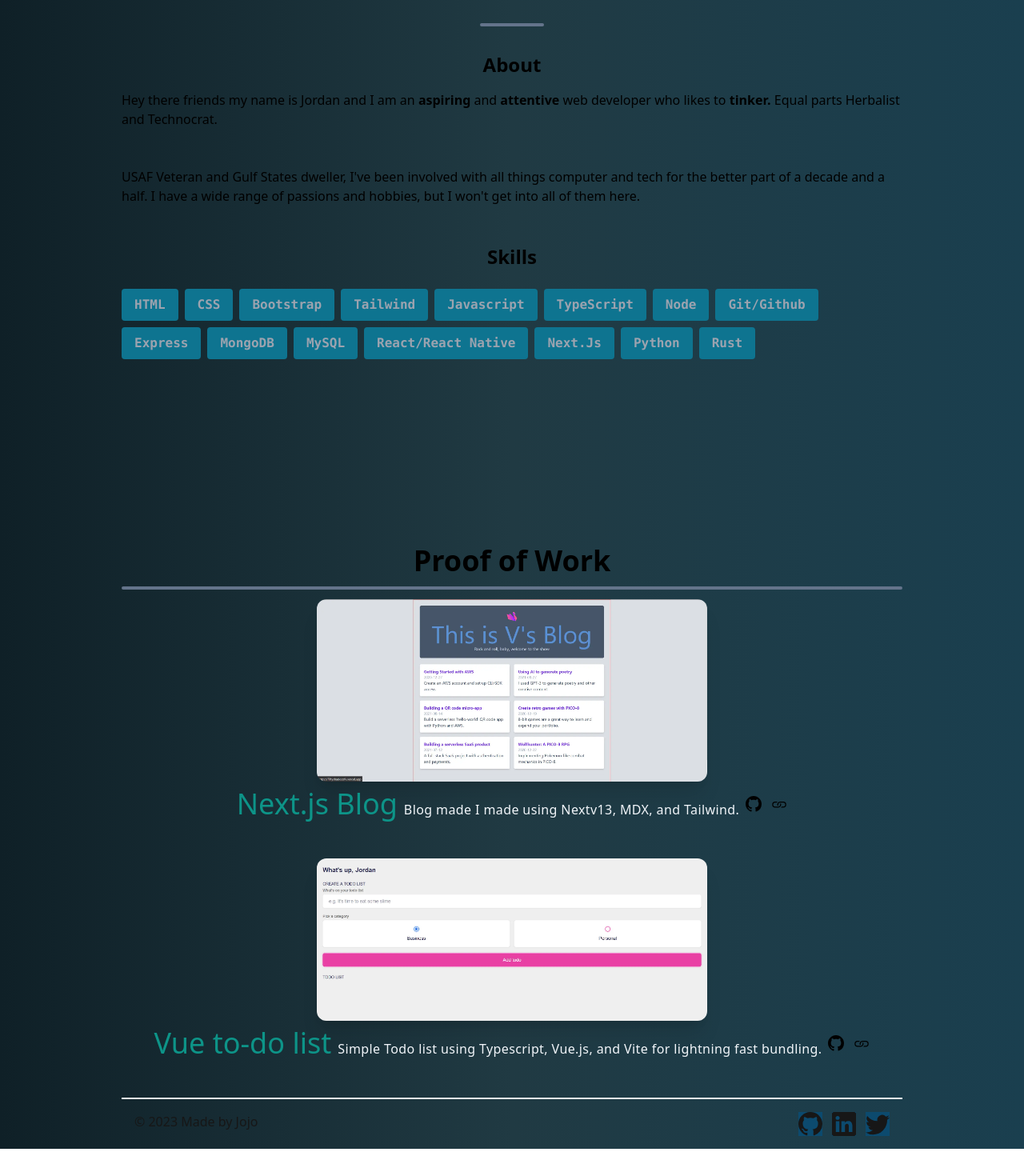
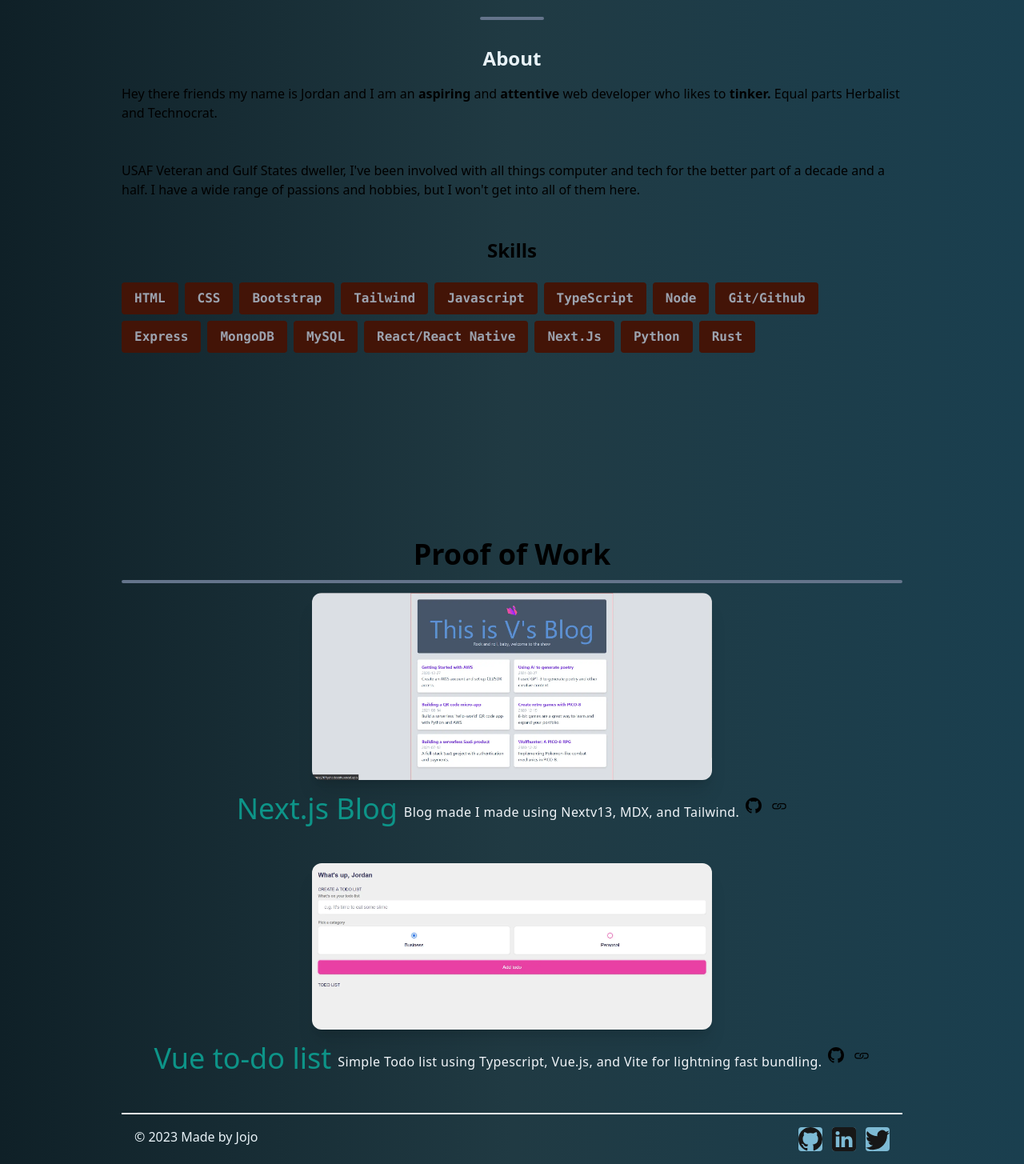
Before and after one commit to Vintagejojo/newportfolio23, a Next.js app: page / in a window 1280 px wide. Shown: the part 618-2073 px from the top of the page at 80% size. Built offline with nearby package versions, Linux system fonts and the light colour scheme.

Commit message:
Footer
Small changes to the footer

```diff
--- a/app/globals.css
+++ b/app/globals.css
@@ -6,6 +6,7 @@
   --foreground-rgb: 0, 0, 0;
   --background-start-rgb: 214, 219, 220;
   --background-end-rgb: 255, 255, 255;
+  --skybluehue-icon-rgb:125, 186, 212;
 }
 
 @media (prefers-color-scheme: dark) {
@@ -13,6 +14,7 @@
     --foreground-rgb: 255, 255, 255;
     --background-start-rgb: 0, 0, 0;
     --background-end-rgb: 0, 0, 0;
+    --skybluehue-icon-rgb:125, 186, 212;
   }
 }
 
@@ -20,3 +22,16 @@
   color: rgb(var(--foreground-rgb));
   background: linear-gradient(to right, #0f2027, #203a43, #1a3f4f);
 }
+
+
+.image-wrapper {
+  position: relative;
+  width: 100%;
+  height: 0;
+  padding-bottom: 100%; /* Maintain the aspect ratio (1:1) for square images */
+  overflow: hidden;
+}
+
+/* .icon-color {
+  background: #7DBAD4;
+} */
--- a/app/layout.jsx
+++ b/app/layout.jsx
@@ -1,5 +1,6 @@
 import './globals.css'
 import Footer from '@/components/Footer'
+
 
 
 export default function RootLayout({ children }) {
--- /dev/null
+++ b/app/page-wrapper.jsx
@@ -0,0 +1,21 @@
+"use client";
+
+import { motion, useScroll } from "framer-motion";
+
+
+export default function Pagewrapper({children}) {
+
+    const { scrollYProgress } = useScroll();
+    <>
+
+        <motion.div
+        className="progress-bar"
+        style={{ scaleX: scrollYProgress }}
+        >
+            {children}
+        </motion.div>
+
+
+    </>
+
+}
--- a/app/page.jsx
+++ b/app/page.jsx
@@ -1,6 +1,7 @@
 import Hero from "@/components/Hero"
 import AboutMe from "@/components/AboutMe"
 import Projects from "@/components/Projects"
+
 
 
 export default function Homepage() {
--- a/components/AboutMe.jsx
+++ b/components/AboutMe.jsx
@@ -23,20 +23,20 @@
     return (
         <section id="about_me">
             <div className="my-10 md:pb-48">
-                <h1 className=" mb-12 sm:mb-8 text-center font-bold text-4xl">
+                <h1 className=" mb-12 sm:mb-8 text-center text-generalbg font-bold text-4xl">
                     Get to know me....
-                <hr className="w-20 h-1 my-6 mx-auto bg-slate-500 border-0 rounded" />
+                <hr className="w-20 h-1 my-4 mx-auto bg-slate-500 border-0 rounded" />
                 </h1>
                 <div className="flex flex-row md:flex-col justify-center align-top items-stretch">
                     {/* first section lives below */}
                     <div className="sm:w-1/2 md:w-full md:mb-12">
-                    <h2 className=" text-2xl font-bold mb-8 sm:mb-4 text-center">
+                    <h2 className=" text-2xl font-bold mb-8 sm:mb-4 text-center text-generalbg">
                             About
                     </h2>
                         <p>Hey there friends my name is Jordan and I am an
-                            <span className="font-bold"> aspiring </span> and
-                            <span className="font-bold"> attentive </span> web developer who likes to
-                            <span className="font-bold"> tinker. </span> Equal parts Herbalist and Technocrat.
+                            <span className="font-extrabold"> aspiring </span> and
+                            <span className="font-extrabold"> attentive </span> web developer who likes to
+                            <span className="font-extrabold"> tinker. </span> Equal parts Herbalist and Technocrat.
                         </p>
                         <br />
                         <br />
@@ -52,7 +52,7 @@
                     </h2>
                         <div className="flex flex-wrap flex-row justify-center sm:justify-start">
                             {stats.map((item, idx)=>{
-                                return <p key={idx} className="bg-cyan-700 px-4 py-2 mr-2 mt-2 font-mono text-gray-400 rounded font-semibold">{item.stat}</p>
+                                return <p key={idx} className="bg-orange-950 px-4 py-2 mr-2 mt-2 font-mono text-gray-400 rounded font-semibold">{item.stat}</p>
                             })}
                         </div>
                     </div>
--- a/components/Footer.jsx
+++ b/components/Footer.jsx
@@ -1,33 +1,33 @@
 import React from "react";
-import {BsGithub, BsLinkedin, BsTwitter} from "react-icons/bs";
+import { BsGithub, BsLinkedin, BsTwitter } from "react-icons/bs";
 
 export default function Footer() {
     return (
-       <footer className="mx-auto max-w-3xl px-4 sm:px-6 md:max-w-5xl">
-            <hr className="w-full h-0.5 mx-auto mt-8 bg-neutral-100 border-0"/>
+        <footer className="mx-auto max-w-3xl px-4 sm:px-6 md:max-w-5xl">
+            <hr className="w-full h-0.5 mx-auto mt-8 bg-neutral-100 border-0" />
             <div className="mx-auto p-4 flex flex-col text-center text-neutral-900 md:flex-row md:justify-between">
-                <div>© 2023 Made by Jojo</div>
+                <div><p className="text-generalbg">© 2023 Made by Jojo</p></div>
                 <div className="flex flex-row items-center justify-center space-x-3">
                     <a href="https://github.com/Vintagejojo" rel="nonreferrer" target="_blank">
                         <BsGithub
-                         className="hover:translate-y-1 transition-transform cursor-pointer bg-sky-900"
-                         size={30}
+                            className="hover:translate-x-1 transition-transform cursor-pointer bg-iconbg rounded"
+                            size={30}
                         />
                     </a>
                     <a href="https://www.linkedin.com/in/jordan-roland-28a28359" rel="nonreferrer" target="_blank">
                         <BsLinkedin
-                         className="hover:translate-y-1 transition-transform cursor-pointer bg-sky-900"
-                         size={30}
+                            className="hover:translate-x-1 transition-transform cursor-pointer bg-iconbg rounded"
+                            size={30}
                         />
                     </a>
                     <a href="https://twitter.com/rusticjojo?t=lwDfeH_YsB_o3rTeqWfegQ&s=09" rel="nonreferrer" target="_blank">
                         <BsTwitter
-                         className="hover:translate-y-1 transition-transform cursor-pointer bg-sky-900"
-                         size={30}
+                            className="hover:translate-x-1 transition-transform cursor-pointer bg-iconbg rounded"
+                            size={30}
                         />
                     </a>
                 </div>
             </div>
-       </footer>
+        </footer>
     )
 }
--- a/components/Hero.jsx
+++ b/components/Hero.jsx
@@ -1,4 +1,6 @@
-"use client"
+"use client";
+
+import { motion } from "framer-motion";
 import React from "react";
 import {Link} from "react-scroll/modules"
 import Image from "next/image";
@@ -13,8 +15,8 @@
                     <Image className="rounded-full" src="/jopic.jpg" alt="my head" width={300} height={300} />
                 </div>
                 <div className="md:mt-2 md:w-3/5">
-                    <h1 className="font-bold text-4xl mt-6 md:text-7xl md:mt-0">Hello, I'm Jordan.</h1>
-                    <p className="text-lg mt-4 mb-6 md:text-2xl">
+                    <h1 className="font-bold text-4xl text-generalbg mt-6 md:text-7xl md:mt-0">Hello, I'm Jordan.</h1>
+                    <p className="text-lg text-generalbg mt-4 mb-6 md:text-2xl">
                         I'm a{" "}
                         <span className="font-semibold text-teal-600">
                             Full Stack Engineer{" "}
--- a/components/Projects.jsx
+++ b/components/Projects.jsx
@@ -32,26 +32,28 @@
                 return (
                     <div key={idx}>
                         <div className="flex flex-col items-center sm:w-1/2 md:w-full md:mb-12 w-500 h-500 ">
-                            <div className="md:w-1/2">
-                                <Image
-                                src={project.image}
-                                alt="picture of my project"
-                                height={1000}
-                                width={1000}
-                                className="rounded-xl shadow-xl hover:opacity-80"
-                                />
+                            <div className="project-image">
+                                    <div className="image_wrapper">
+                                        <Image
+                                        src={project.image}
+                                        alt="picture of my project"
+                                        height={500}
+                                        width={500}
+                                        className="rounded-xl shadow-xl hover:opacity-80"
+                                        />
+                                    </div>
                             </div>
                             {/* paragraph section below */}
                             <div className="mt-4 md:mt-2 flex flex-col md:flex-row md:items-center md:justify-between">
-                                <p>
-                                    <span className="text-xl md:text-2xl xl:text-4xl text-teal-600 clashd block md:inline mt-2 mr-2">{project.name}
+                                <p className="md:flex md:items-center md:justify-between">
+                                    <span className="text-xl md:text-2xl xl:text-4xl text-teal-600 block md:inline mt-2 mr-2">{project.name}
                                     </span>
                                     <span className="text-slate-100 tracking-wide text-sm md:text-base xl:text-desc mt-4 mr-2">
                                         {project.description}
                                     </span>
                                 </p>
                                 {/* icon below */}
-                                <div className="flex items-center justify-end space-x-3 mt-3 md:mt-0">
+                                <div className="flex items-center justify-end space-x-3 mt-4 md:mt-0">
                                     <Link href={project.github} target="_blank">
                                         <BsGithub
                                         size={20}
--- a/tailwind.config.js
+++ b/tailwind.config.js
@@ -11,6 +11,10 @@
         'gradient-radial': 'radial-gradient(var(--tw-gradient-stops))',
         'gradient-conic':
           'conic-gradient(from 180deg at 50% 50%, var(--tw-gradient-stops))',
+      },
+      colors: {
+        iconbg: "#7DBAD4",
+        generalbg: "#E9F3F8"
       },
 
       animation: {
```
